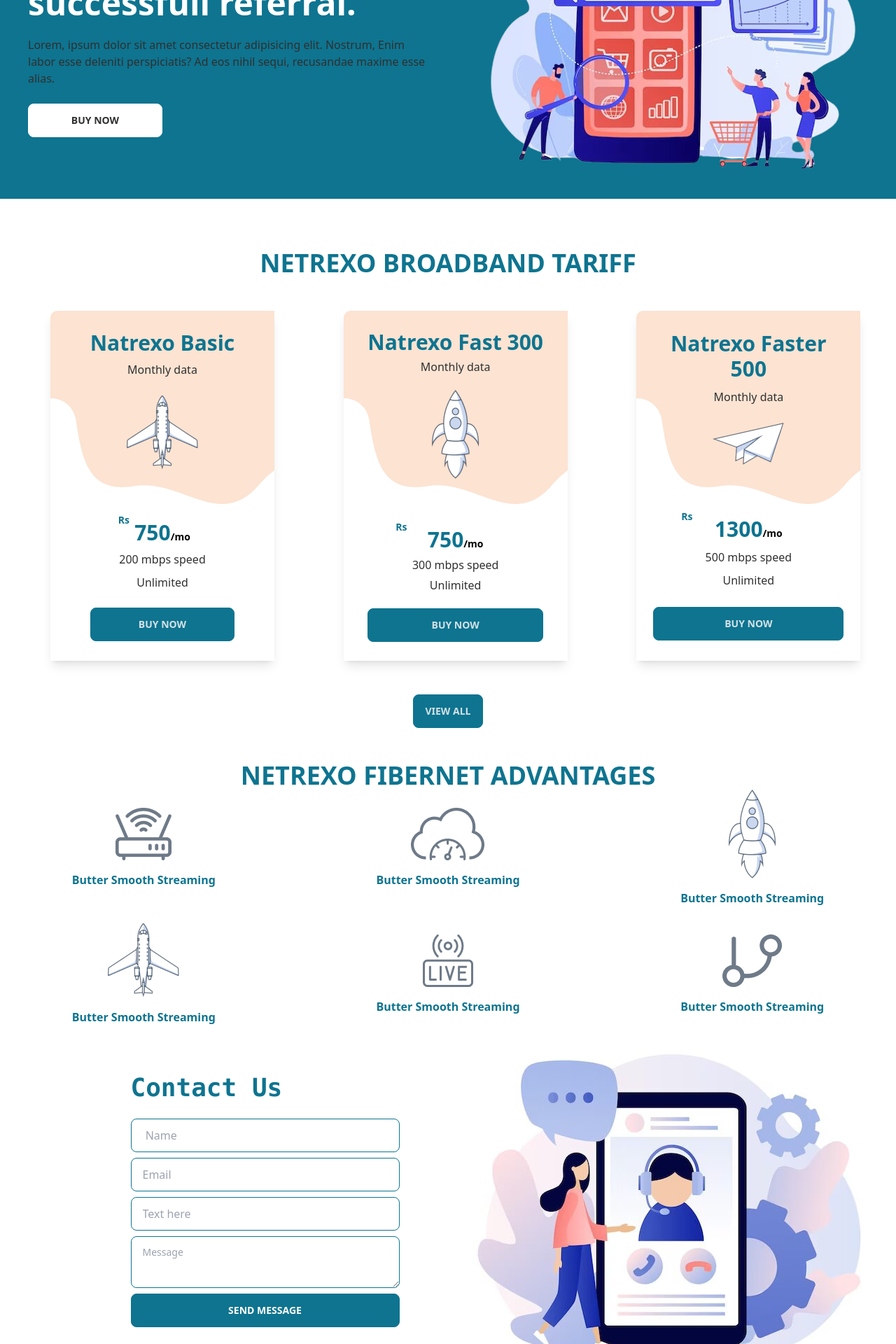
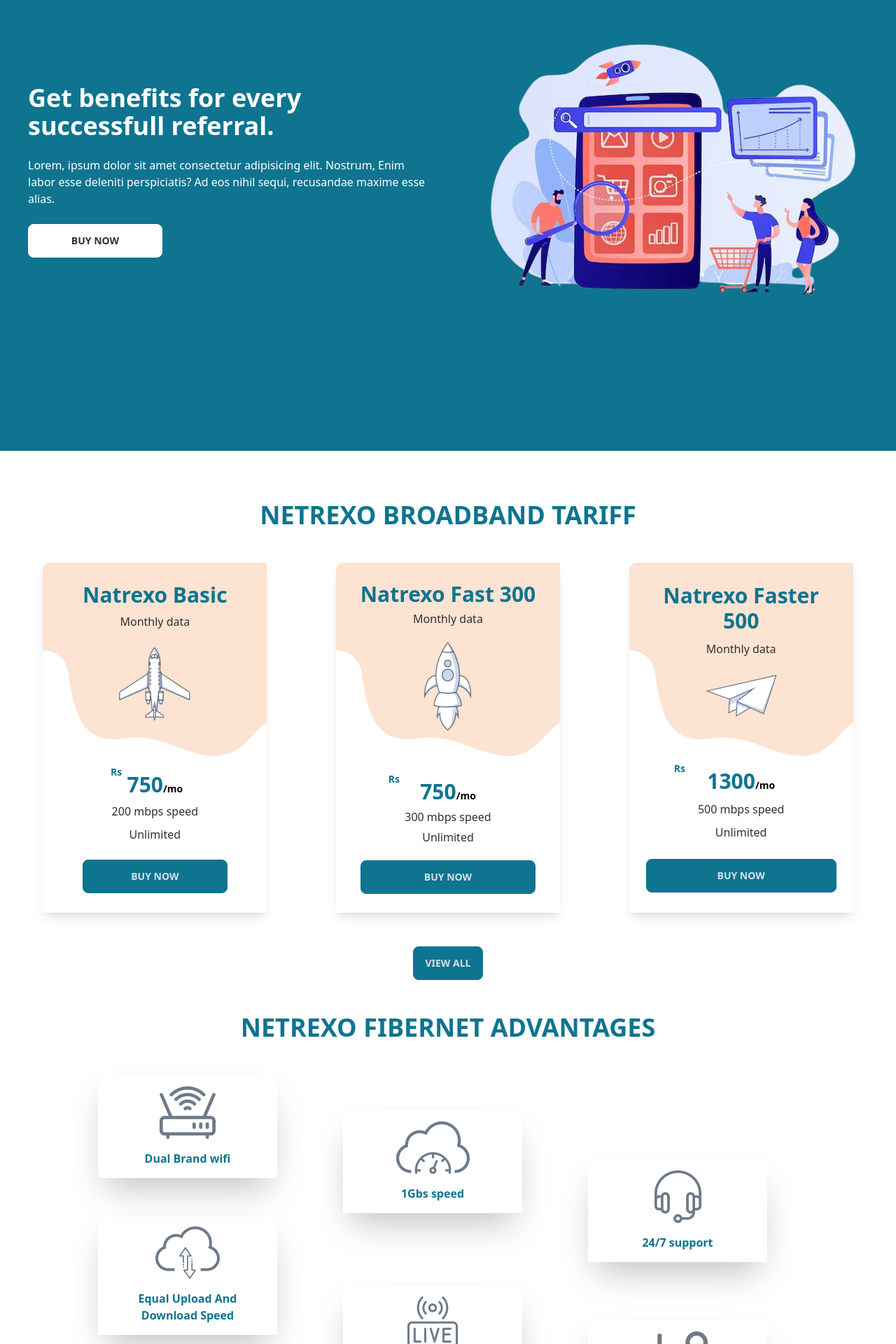
Before and after one commit to SumiAkter2/e-commerce, a React (Vite) app: page / in a window 1280 px wide. Shown: the part 240-2160 px from the top of the page at 70% size. Built offline with nearby package versions, Linux system fonts and the light colour scheme.

Commit message:
feature done

```diff
--- a/src/Component/Home/Contact.jsx
+++ b/src/Component/Home/Contact.jsx
@@ -6,7 +6,7 @@ const Contact = () => {
       <div className="hero ">
         <div className="hero-content flex-col lg:flex-row-reverse">
           <div className="lg:w-1/2">
-            <img src={img} className="max-w-2xl rounded-lg " />
+            <img src={img} className="lg:max-w-2xl rounded-lg " />
           </div>
           <div className="lg:w-1/2">
             <h1 className="text-primary font-mono lg:text-4xl text-3xl font-bold lg:text-start mb-6">
--- a/src/Component/Home/Features.jsx
+++ b/src/Component/Home/Features.jsx
@@ -1,52 +1,45 @@
 import img1 from "../../assets/feature/wifi.png";
 import img2 from "../../assets/feature/time.png";
-import img3 from "../../assets/feature/rocket.png";
-import img4 from "../../assets/feature/plane.png";
+import img3 from "../../assets/feature/mike.png";
+import img4 from "../../assets/feature/web.png";
 import img5 from "../../assets/feature/live.png";
 import img6 from "../../assets/feature/blue.png";
 
 const Features = () => {
   return (
-    <div>
-      <h1 className="text-4xl text-center text-primary font-bold mt-12">
+    <div className="z-50 lg:h-screen h-full">
+      <h1 className="text-4xl text-center text-primary font-bold  mt-12">
         NETREXO FIBERNET ADVANTAGES
       </h1>
-      <div className="grid lg:grid-cols-3 gap-6 relative">
-        <div className="flex flex-col justify-center items-center">
+      <div className="grid lg:grid-cols-3 grid-cols-1  mt-12 gap-6 relative z-50 lg:max-w-3xl  lg:mx-10 mx-12 my-24">
+        <div className="flex flex-col justify-center items-center shadow-2xl  w-64 p-4 rounded-lg lg:absolute lg:top-[0px] lg:left-[100px]">
           <img src={img1} alt="logo" />
+          <h1 className="font-bold text-primary mt-4">Dual Brand wifi</h1>
+        </div>
+        <div className="flex flex-col justify-center items-center  shadow-2xl  w-64 p-4 lg:absolute lg:top-[50px] lg:left-[450px]">
+          <img src={img2} alt="logo" />
+          <h1 className="font-bold text-primary mt-4">1Gbs speed</h1>
+        </div>
+        <div className="flex flex-col justify-center items-center shadow-2xl  w-64 p-4 lg:absolute lg:top-[120px] lg:left-[800px]">
+          <img src={img3} alt="logo" />
+          <h1 className="font-bold text-primary mt-4">24/7 support</h1>
+        </div>
+        <div className="flex flex-col justify-center items-center shadow-2xl  w-64 p-4  lg:absolute lg:top-[200px] lg:left-[100px]">
+          <img src={img4} alt="logo" />
           <h1 className="font-bold text-primary mt-4">
+            Equal Upload And Download Speed
+          </h1>
+        </div>
+        <div className="flex flex-col justify-center items-center shadow-2xl  w-64 p-4 lg:absolute lg:top-[300px] lg:left-[450px] ">
+          <img src={img5} alt="logo" />
+          <h1 className="font-bold text-primary mt-4">
+            {" "}
             Butter Smooth Streaming
           </h1>
         </div>
-        <div className="flex flex-col justify-center items-center  ">
-          <img src={img2} alt="logo" />
-          <h1 className="font-bold text-primary mt-4">
-            Butter Smooth Streaming
-          </h1>
-        </div>
-        <div className="flex flex-col justify-center items-center">
-          <img src={img3} alt="logo" />
-          <h1 className="font-bold text-primary mt-4">
-            Butter Smooth Streaming
-          </h1>
-        </div>
-        <div className="flex flex-col justify-center items-center">
-          <img src={img4} alt="logo" />
-          <h1 className="font-bold text-primary mt-4">
-            Butter Smooth Streaming
-          </h1>
-        </div>
-        <div className="flex flex-col justify-center items-center ">
-          <img src={img5} alt="logo" />
-          <h1 className="font-bold text-primary mt-4">
-            Butter Smooth Streaming
-          </h1>
-        </div>
-        <div className="flex flex-col justify-center items-center ">
+        <div className="flex flex-col justify-center items-center shadow-2xl  w-64 p-4  lg:absolute lg:top-[350px] lg:left-[800px]">
           <img src={img6} alt="logo" />
-          <h1 className="font-bold text-primary mt-4">
-            Butter Smooth Streaming
-          </h1>
+          <h1 className="font-bold text-primary mt-4">Self Healing Network</h1>
         </div>
       </div>
     </div>
--- a/src/Component/Home/Pricing.jsx
+++ b/src/Component/Home/Pricing.jsx
@@ -14,7 +14,7 @@ const Pricing = () => {
           {pricingInfo.map((info) => (
             <div key={info.id}>
               <div
-                className=" p-6 text-center grid justify-center items-center w-80 h-[500px] shadow-lg mx-12"
+                className=" p-6 text-center grid justify-center items-center lg:w-80 w-72 h-[500px] shadow-lg mx-auto"
                 style={{
                   background: `url(${bg})`,
                   backgroundRepeat: "no-repeat",
--- a/src/Component/Home/SliderBanner.jsx
+++ b/src/Component/Home/SliderBanner.jsx
@@ -2,11 +2,11 @@ import banner1 from "../../assets/banner/banner2.png";
 
 const SliderBanner = () => {
   return (
-    <div className="hero bg-primary  ">
+    <div className="hero bg-primary  min-h-screen">
       <div className="hero-content flex-col lg:flex-row-reverse">
-        <img src={banner1} className="max-w-2xl rounded-lg " />
-        <div className="text-start lg:w-1/2 px-6">
-          <h1 className="text-5xl font-bold text-white">
+        <img src={banner1} className="lg:max-w-2xl rounded-lg " />
+        <div className="text-start lg:w-1/2 px-6 text-white">
+          <h1 className="lg:text-4xl text-3xl  font-bold ">
             Get benefits for every successfull referral.
           </h1>
           <p className="py-6">
```
